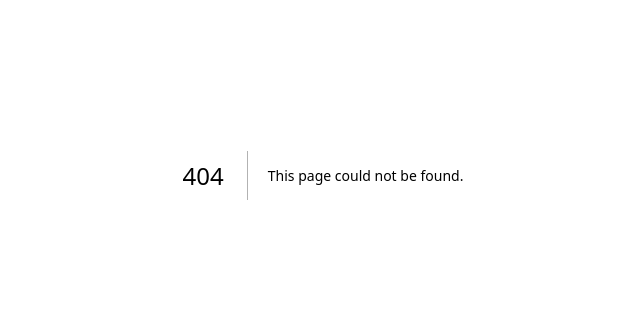
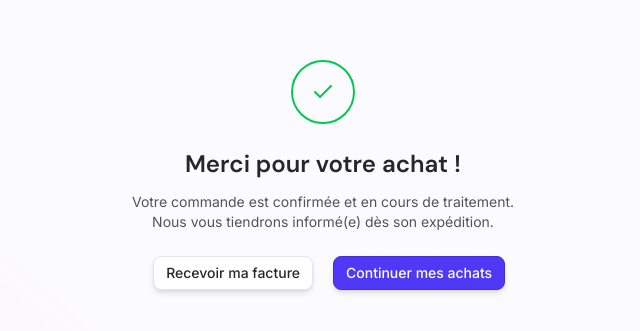
Before and after one commit to llayz46/nextjs-layzshop, a Next.js app: page /success in a window 1280 px wide. Before the commit this address had no page. Shown: the part 225-556 px from the top of the page, without its empty margins (317-957 px from the left). Built offline with nearby package versions, Linux system fonts and the light colour scheme.

Commit message:
style: success page

```diff
--- /dev/null
+++ b/app/success/layout.tsx
@@ -0,0 +1,20 @@
+import type {Metadata} from "next";
+import "@/app/globals.css";
+import {BlobSuccessLeft} from "@/src/components/BlobSuccessLeft";
+
+export const metadata: Metadata = {
+    title: "Create Next App",
+    description: "Generated by create next app",
+};
+
+export default function SuccessLayout({ children }: Readonly<{ children: React.ReactNode; }>) {
+    return (
+        <html lang="en">
+            <body className="bg-background font-body antialiased relative overflow-hidden h-screen grid place-items-center">
+                {children}
+
+                <BlobSuccessLeft className="absolute left-0 top-1/3" />
+            </body>
+        </html>
+    );
+}
--- /dev/null
+++ b/app/success/page.tsx
@@ -0,0 +1,22 @@
+import {Button} from "@/src/components/Button";
+import { Check } from 'lucide-react';
+
+export default function Page() {
+    return (
+        <section className="space-y-6">
+            <span className="mx-auto size-16 border-2 border-green-500 rounded-full flex justify-center items-center">
+                <Check size={24} className="text-green-500" />
+            </span>
+
+            <div className="flex flex-col gap-3 items-center">
+                <h1 className="font-dm-sans font-semibold text-zinc-800 text-2xl">Merci pour votre achat !</h1>
+                <p className="text-zinc-600 text-sm max-w-100 text-center">Votre commande est confirmée et en cours de traitement. Nous vous tiendrons informé(e) dès son expédition.</p>
+            </div>
+
+            <div className="grid grid-cols-2 gap-5 *:w-fit">
+                <Button className="place-self-end" variant="primary">Recevoir ma facture</Button>
+                <Button variant="secondary">Continuer mes achats</Button>
+            </div>
+        </section>
+    )
+}
--- /dev/null
+++ b/src/components/BlobSuccessLeft.tsx
@@ -0,0 +1,19 @@
+export function BlobSuccessLeft({ className }: { className?: string }) {
+    return (
+        <svg className={className} width="556" height="724" viewBox="0 0 556 724" fill="none">
+            <g filter="url(#filter0_f_160_942)">
+                <path fillRule="evenodd" clipRule="evenodd"
+                      d="M53.7719 590.986C118.367 605.981 183.943 611.149 245.051 585.437C323.513 552.423 426.969 515.015 435.504 430.366C444.04 345.704 338.966 301.561 279.851 240.295C236.009 194.857 201.758 135.626 139.715 123.812C77.4058 111.947 13.1828 138.47 -34.3037 180.473C-76.9353 218.182 -84.3355 276.906 -96.2614 332.541C-108.76 390.848 -133.704 452.878 -103.755 504.468C-72.5003 558.308 -6.89771 576.903 53.7719 590.986Z"
+                      fill="#FF7A87" fillOpacity="0.05"/>
+            </g>
+            <defs>
+                <filter id="filter0_f_160_942" x="-237.917" y="0.970703" width="793.91" height="722.506"
+                        filterUnits="userSpaceOnUse" colorInterpolationFilters="sRGB">
+                    <feFlood floodOpacity="0" result="BackgroundImageFix"/>
+                    <feBlend mode="normal" in="SourceGraphic" in2="BackgroundImageFix" result="shape"/>
+                    <feGaussianBlur stdDeviation="60" result="effect1_foregroundBlur_160_942"/>
+                </filter>
+            </defs>
+        </svg>
+    )
+}
```
